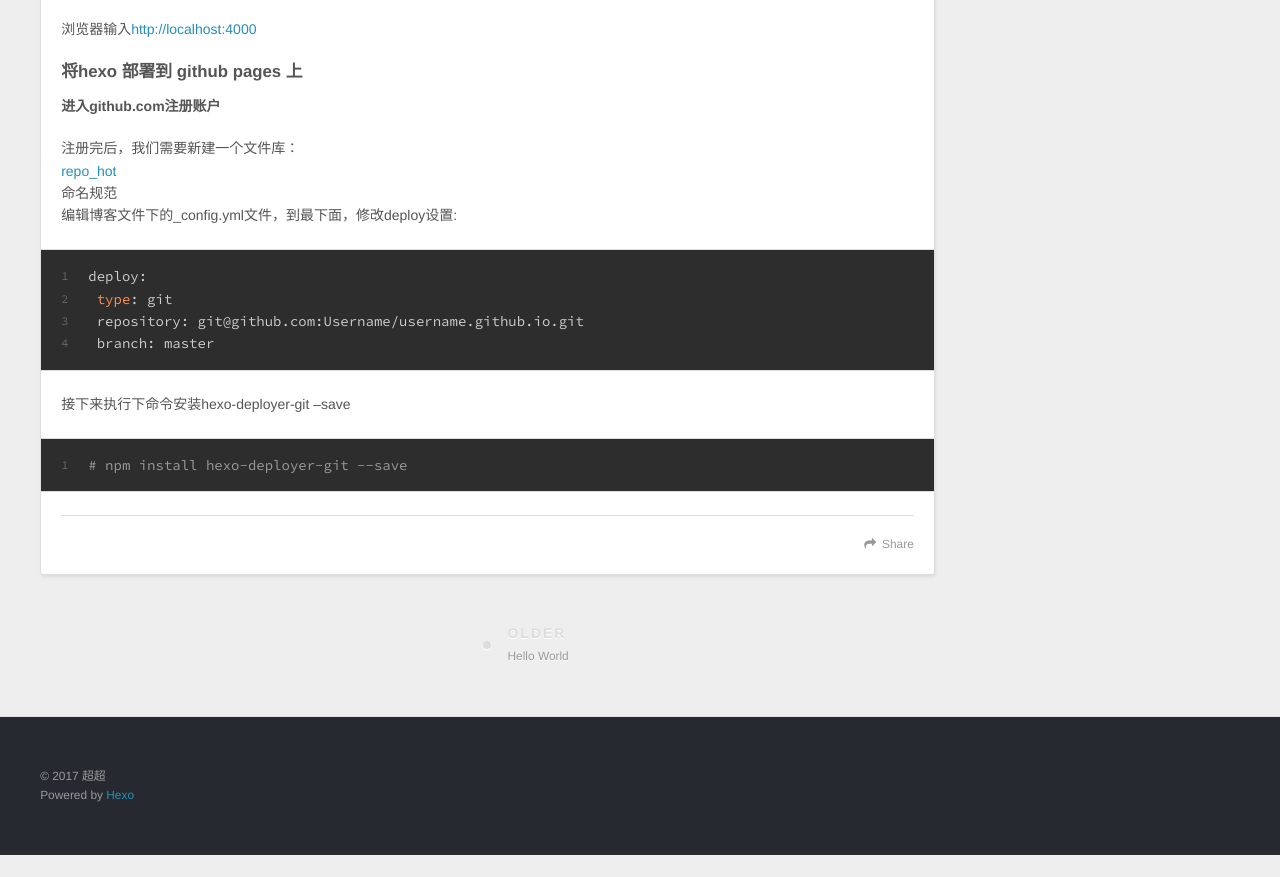
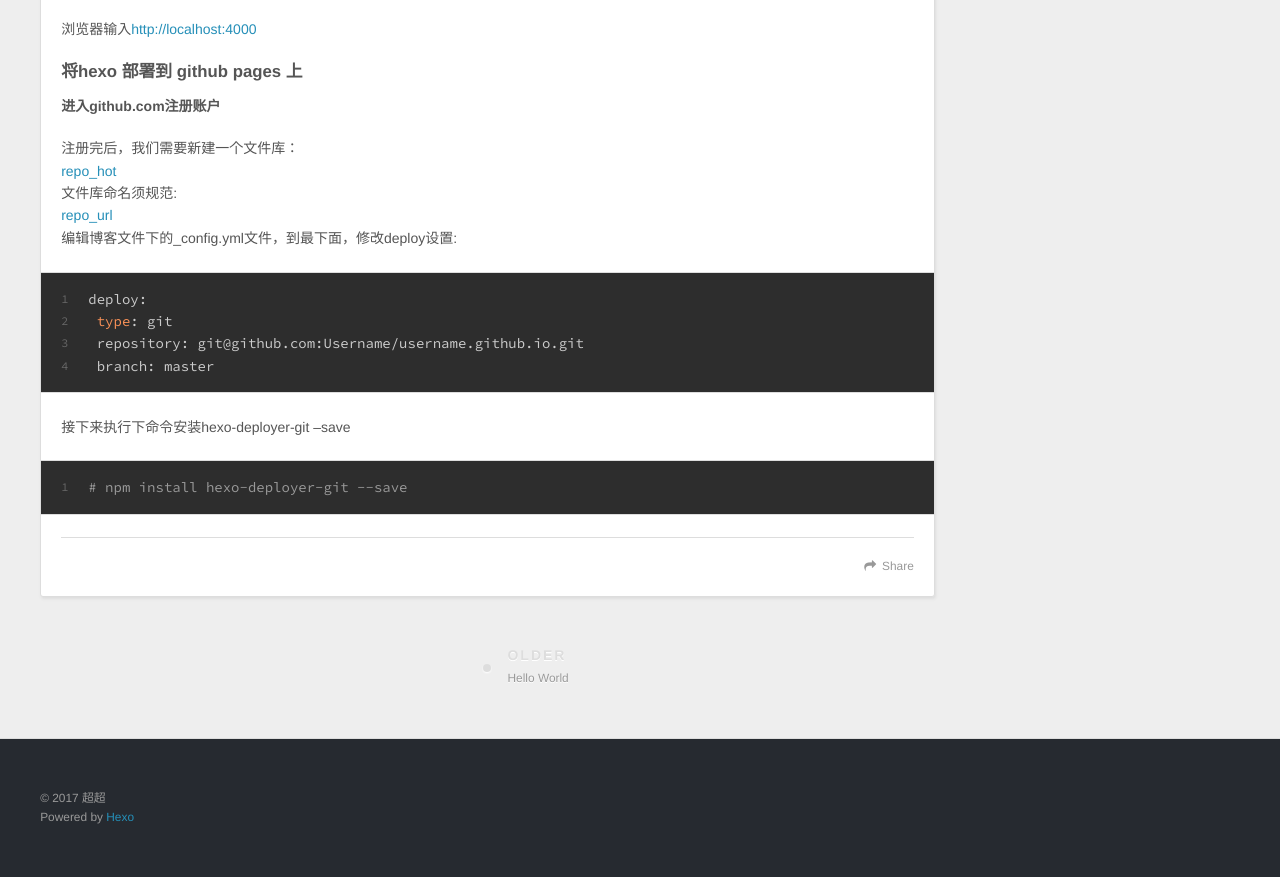
Before and after one commit to Origing/origing-origing.github.io, a plain HTML site: page 2017/03/17/Frist-Blog/index.html in a window 1280 px wide. Shown: the part 2000-2877 px from the top of the page. Before the commit the page ends 2855 px from the top, so only its background shows below. Drawn offline with nearby package versions, Linux system fonts and the light colour scheme.

Commit message:
Site updated: 2017-03-18 16:43:01

```diff
--- a/2017/03/17/Frist-Blog/index.html
+++ b/2017/03/17/Frist-Blog/index.html
@@ -22,7 +22,7 @@
 一定要保持耐心，如果错误的地方请仔细再看一边
 写hexo博客，需要">
 <meta property="og:image" content="https://github.com/Origing/origing.github.io/blob/master/css/images/node_hot.png?raw=true">
-<meta property="og:updated_time" content="2017-03-18T08:32:36.974Z">
+<meta property="og:updated_time" content="2017-03-18T08:42:52.610Z">
 <meta name="twitter:card" content="summary">
 <meta name="twitter:title" content="Hexo & Github Pages搭建静态博客">
 <meta name="twitter:description" content="网上有许多教程，方法很多,但许多萌新都看不懂云里雾里;用Hexo搭建博客最大的优点就是：轻上传文件快，快访问也快。因为没有对数据库的操作，所以很安全。当然缺点也是有的，它写文章很慢，如果你用习惯了，速度慢慢会上去的，搭建也比较麻烦。接下来我这片博客将为大家一步一步解析。Linux 搭建Hexo的方法：
@@ -118,7 +118,7 @@
 <p>  安装 Hexo 完成后，执行下列命令，初始化并安装依赖，Hexo将会在指定文件夹中新建所需要的文件。<br><figure class="highlight bash"><table><tr><td class="gutter"><pre><div class="line">1</div><div class="line">2</div><div class="line">3</div></pre></td><td class="code"><pre><div class="line"><span class="comment"># hexo init &lt;folder&gt;</span></div><div class="line"><span class="comment"># cd &lt;folder&gt;    # folder是目录的意思</span></div><div class="line"><span class="comment"># npm install</span></div></pre></td></tr></table></figure></p>
 <p>  生成静态页面，并且启动预览:<br><figure class="highlight bash"><table><tr><td class="gutter"><pre><div class="line">1</div><div class="line">2</div></pre></td><td class="code"><pre><div class="line"><span class="comment"># hexo generate # 生成静态页面 简写 hexo g</span></div><div class="line"><span class="comment"># hexo server  #启动本地预览   hexo s</span></div></pre></td></tr></table></figure></p>
 <p> 浏览器输入<a href="http://localhost:4000" target="_blank" rel="external">http://localhost:4000</a></p>
-<h4 id="将hexo-部署到-github-pages-上"><a href="#将hexo-部署到-github-pages-上" class="headerlink" title="将hexo 部署到 github pages 上"></a>将hexo 部署到 github pages 上</h4><h5 id="进入github-com注册账户"><a href="#进入github-com注册账户" class="headerlink" title="进入github.com注册账户"></a>进入github.com注册账户</h5><p> 注册完后，我们需要新建一个文件库：<br><a href="">repo_hot</a><br>命名规范<br>编辑博客文件下的_config.yml文件，到最下面，修改deploy设置:<br><figure class="highlight bash"><table><tr><td class="gutter"><pre><div class="line">1</div><div class="line">2</div><div class="line">3</div><div class="line">4</div></pre></td><td class="code"><pre><div class="line">deploy:</div><div class="line"> <span class="built_in">type</span>: git</div><div class="line"> repository: git@github.com:Username/username.github.io.git</div><div class="line"> branch: master</div></pre></td></tr></table></figure></p>
+<h4 id="将hexo-部署到-github-pages-上"><a href="#将hexo-部署到-github-pages-上" class="headerlink" title="将hexo 部署到 github pages 上"></a>将hexo 部署到 github pages 上</h4><h5 id="进入github-com注册账户"><a href="#进入github-com注册账户" class="headerlink" title="进入github.com注册账户"></a>进入github.com注册账户</h5><p> 注册完后，我们需要新建一个文件库：<br><a href="https://github.com/Origing/origing.github.io/blob/master/css/images/repo_hot.png?raw=true" target="_blank" rel="external">repo_hot</a><br> 文件库命名须规范:<br><a href="">repo_url</a><br>编辑博客文件下的_config.yml文件，到最下面，修改deploy设置:<br><figure class="highlight bash"><table><tr><td class="gutter"><pre><div class="line">1</div><div class="line">2</div><div class="line">3</div><div class="line">4</div></pre></td><td class="code"><pre><div class="line">deploy:</div><div class="line"> <span class="built_in">type</span>: git</div><div class="line"> repository: git@github.com:Username/username.github.io.git</div><div class="line"> branch: master</div></pre></td></tr></table></figure></p>
 <p>接下来执行下命令安装hexo-deployer-git –save<br><figure class="highlight bash"><table><tr><td class="gutter"><pre><div class="line">1</div></pre></td><td class="code"><pre><div class="line"><span class="comment"># npm install hexo-deployer-git --save</span></div></pre></td></tr></table></figure></p>
 
 
```
Also changed, not shown: index.html (+1 -1 lines), css/images/node_hot.png (added), css/images/repourl_hot.png (added).
